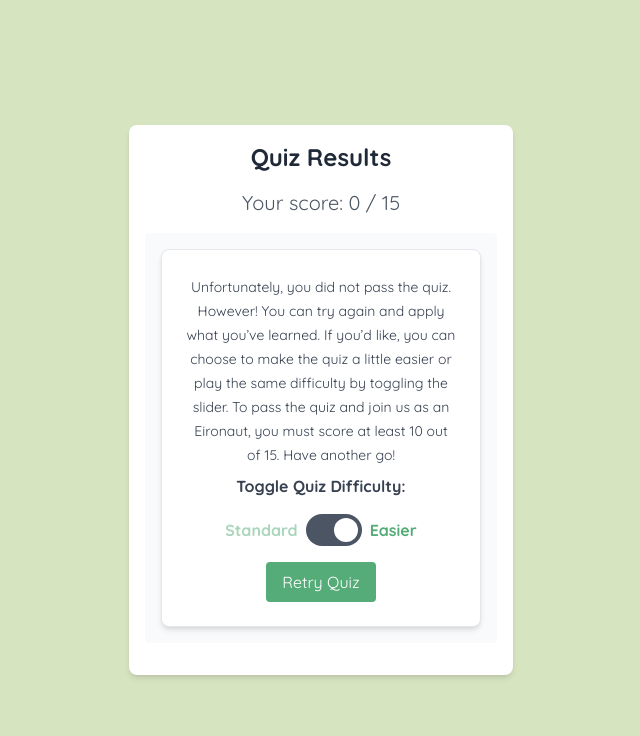
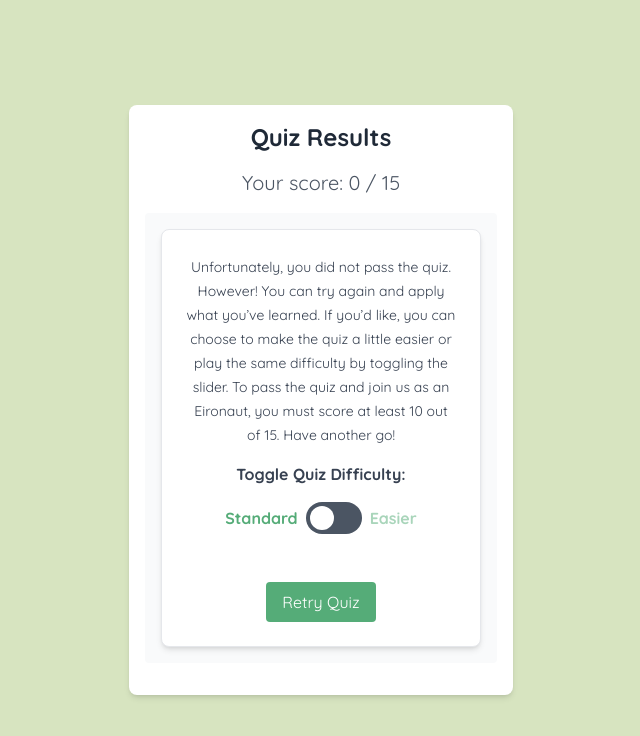
Before and after one commit to craigtkhill/final-year-team-project, a Next.js app: page /quiz/result in a window 1280 px wide. Shown: the top 736 px of the page, without its empty margins (319-959 px from the left). Built offline with nearby package versions, Linux system fonts and the light colour scheme.

Commit message:
fix boundary bug on passing score and set default dynamic difficulty to off

```diff
--- a/app/quiz/result/page.tsx
+++ b/app/quiz/result/page.tsx
@@ -22,7 +22,7 @@ const Results = () => {
         <p className="text-xl my-4 text-gray-600">
           Your score: {score} / {totalQuestions}
         </p>
-        {score > (passingScore ?? 0) ? (
+        {score >= (passingScore ?? 0) ? (
           <Button
             onClick={handleDecision}
             className="text-white font-bold py-2 px-4 rounded"
--- a/components/DynamicDifficulty/DynamicDifficulty.tsx
+++ b/components/DynamicDifficulty/DynamicDifficulty.tsx
@@ -4,7 +4,7 @@ import { useRouter } from "next/navigation";
 import { useState } from "react";
 
 const DynamicDifficulty = ({ children }: { children: React.ReactNode }) => {
-  const [isDynamicDifficultyOn, setDynamicDifficulty] = useState(true);
+  const [isDynamicDifficultyOn, setDynamicDifficulty] = useState(false);
   const router = useRouter();
 
   const handleToggle = () => {
@@ -21,7 +21,7 @@ const DynamicDifficulty = ({ children }: { children: React.ReactNode }) => {
     <div className="p-6 max-w-sm w-full bg-white rounded-lg border border-gray-200 shadow-md flex flex-col items-center">
       <div className="mb-4 text-center">
         <span className="text-gray-700 text-sm">{children}</span>
-        <p className="text-gray-700 text-md mt-2 font-bold">
+        <p className="text-gray-700 text-md mt-4 font-bold">
           Toggle Quiz Difficulty:
         </p>
       </div>
@@ -62,7 +62,7 @@ const DynamicDifficulty = ({ children }: { children: React.ReactNode }) => {
       </div>
       <button
         onClick={handleDecision}
-        className="py-2 px-4 rounded bg-[#55ac78] text-white"
+        className="py-2 px-4 rounded bg-[#55ac78] text-white mt-8"
       >
         Retry Quiz
       </button>
```
